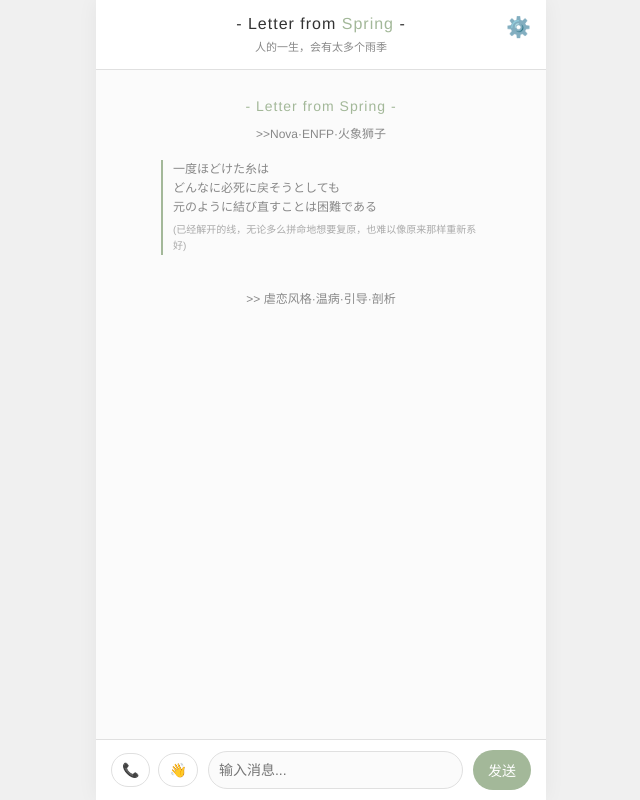
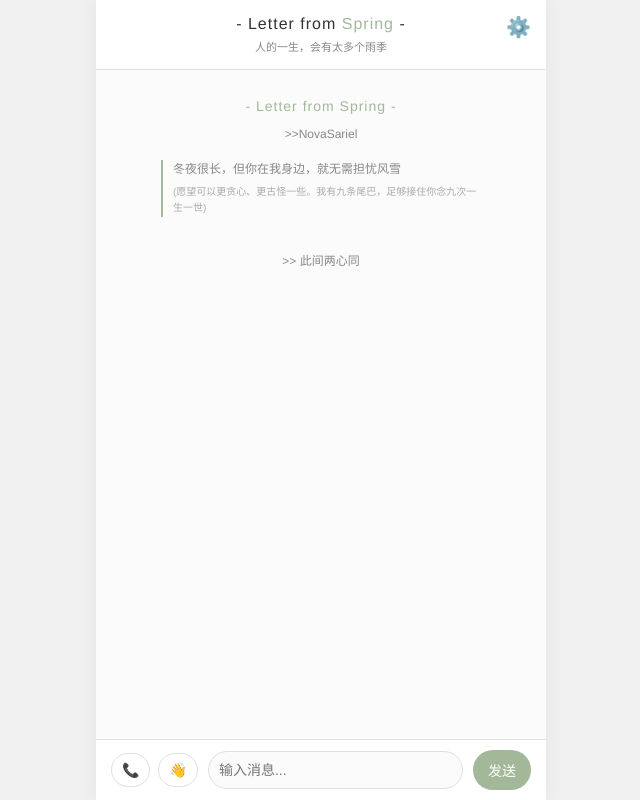
Before and after one commit to 740-Sariel/love, a plain HTML site: page index.html in a window 1280 px wide. Shown: the whole page, without its empty margins (319-959 px from the left). Drawn offline with Linux system fonts and the light colour scheme.

Commit message:
index.html

```diff
--- a/index.html
+++ b/index.html
@@ -416,13 +416,13 @@
         let coverHtml = `
             <div class="divider-card">
                 <div class="highlight">- Letter from Spring -</div>
-                <div style="margin-top: 8px;">>>${config.profile.nickname}·ENFP·火象狮子</div>
+                <div style="margin-top: 8px;">>>${config.profile.nickname}Sariel</div>
                 <div style="margin-top: 15px; font-size: 12px; border-left: 2px solid var(--primary-color); padding-left: 10px; text-align: left; max-width: 80%; margin-left: auto; margin-right: auto;">
-                    一度ほどけた糸は<br>どんなに必死に戻そうとしても<br>元のように結び直すことは困難である<br>
-                    <span style="color:#aaa; font-size:10px; margin-top:5px; display:inline-block;">(已经解开的线，无论多么拼命地想要复原，也难以像原来那样重新系好)</span>
+                    冬夜很长，但你在我身边，就无需担忧风雪<br>
+                    <span style="color:#aaa; font-size:10px; margin-top:5px; display:inline-block;">(愿望可以更贪心、更古怪一些。我有九条尾巴，足够接住你念九次一生一世)</span>
                 </div>
             </div>
-            <div class="divider-card"> >> 虐恋风格·温病·引导·剖析 </div>
+            <div class="divider-card"> >> 此间两心同 </div>
         `;
 
         // 如果有历史记录，先塞封面，再塞记录
```
